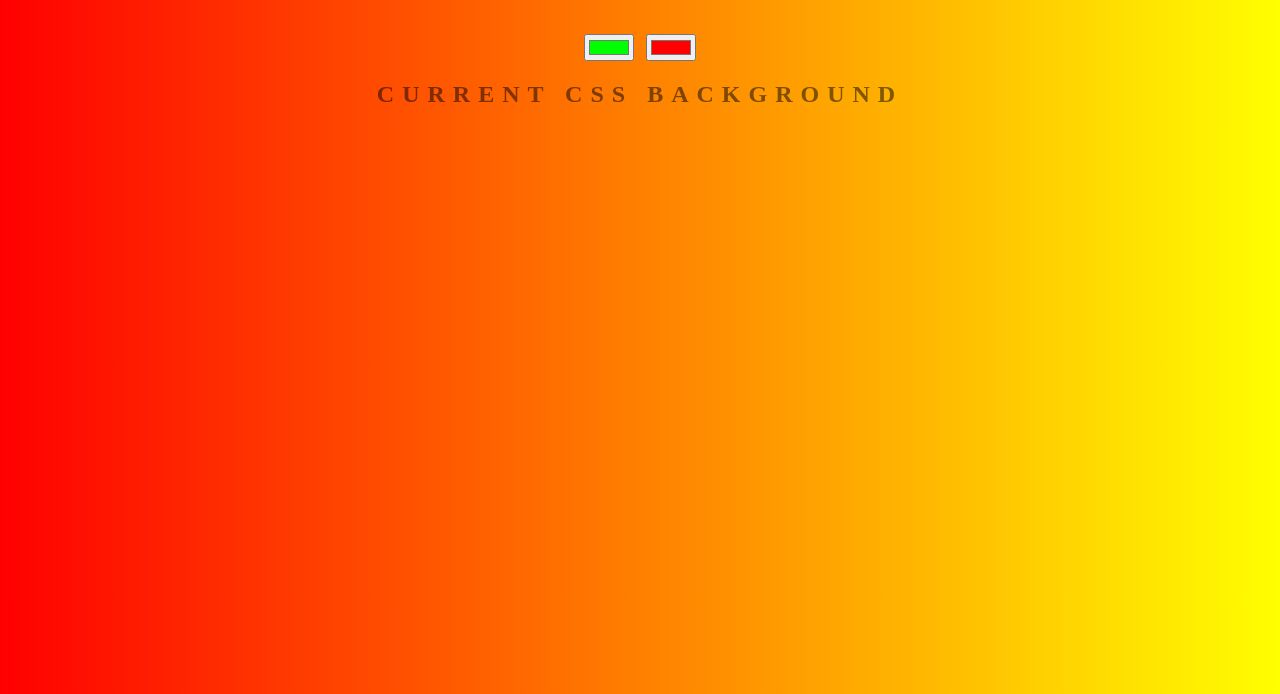
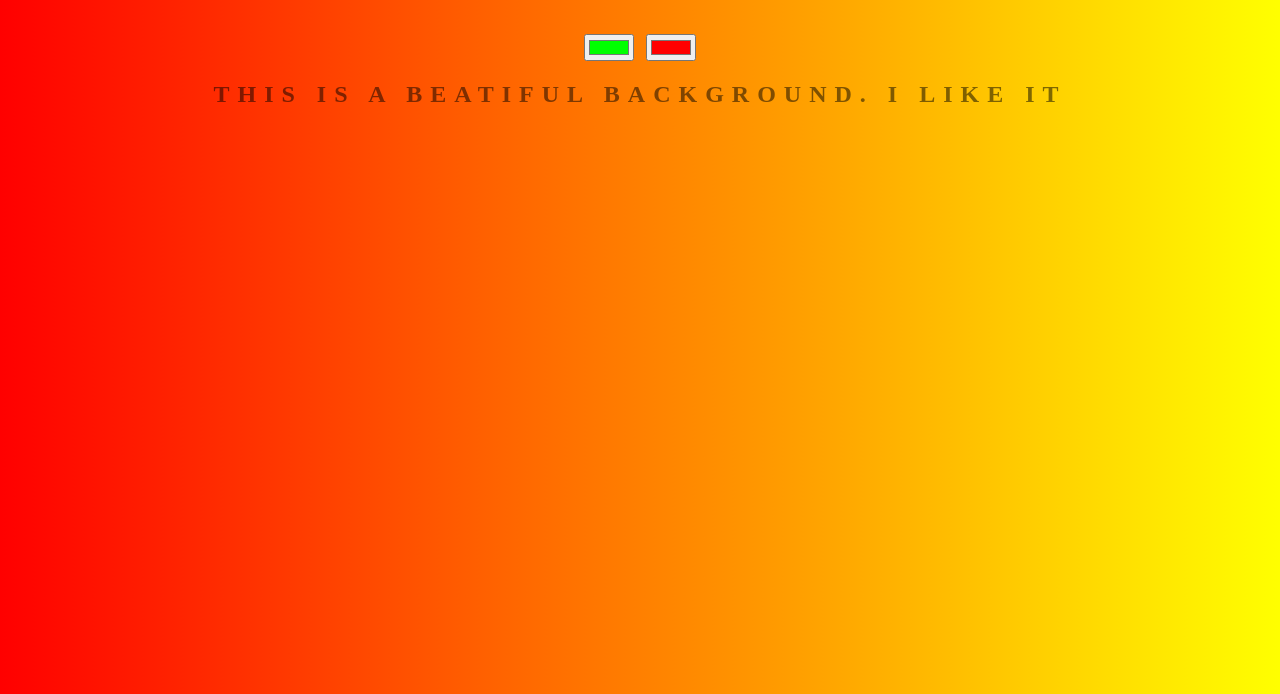
Before and after one commit to JBajracharya/background-generator, a plain HTML site: page index.html in a window 1280 px wide. Shown: the part 106-800 px from the top of the page. Drawn offline with Linux system fonts and the light colour scheme.

Commit message:
H2 text edited

```diff
--- a/index.html
+++ b/index.html
@@ -8,7 +8,7 @@
 	<h1>COOL Generator</h1>
 	<input class="color1" type="color" name="color1" value="#00ff00">
 	<input class="color2" type="color" name="color2" value="#ff0000">
-	<h2>Current CSS Background</h2>
+	<h2>This is a beatiful background. I like it</h2>
 	<h3></h3>
 	<script type="text/javascript" src="script.js"></script>
 </body>
```
